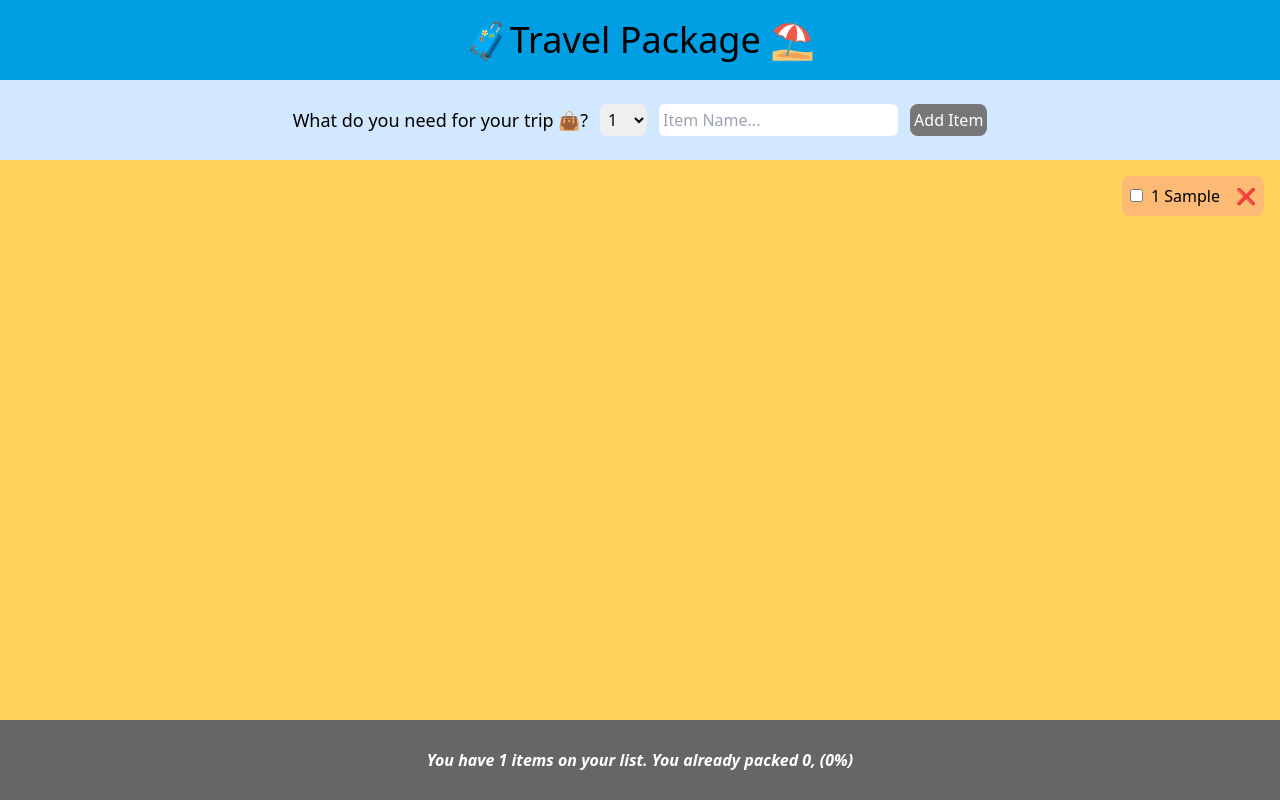
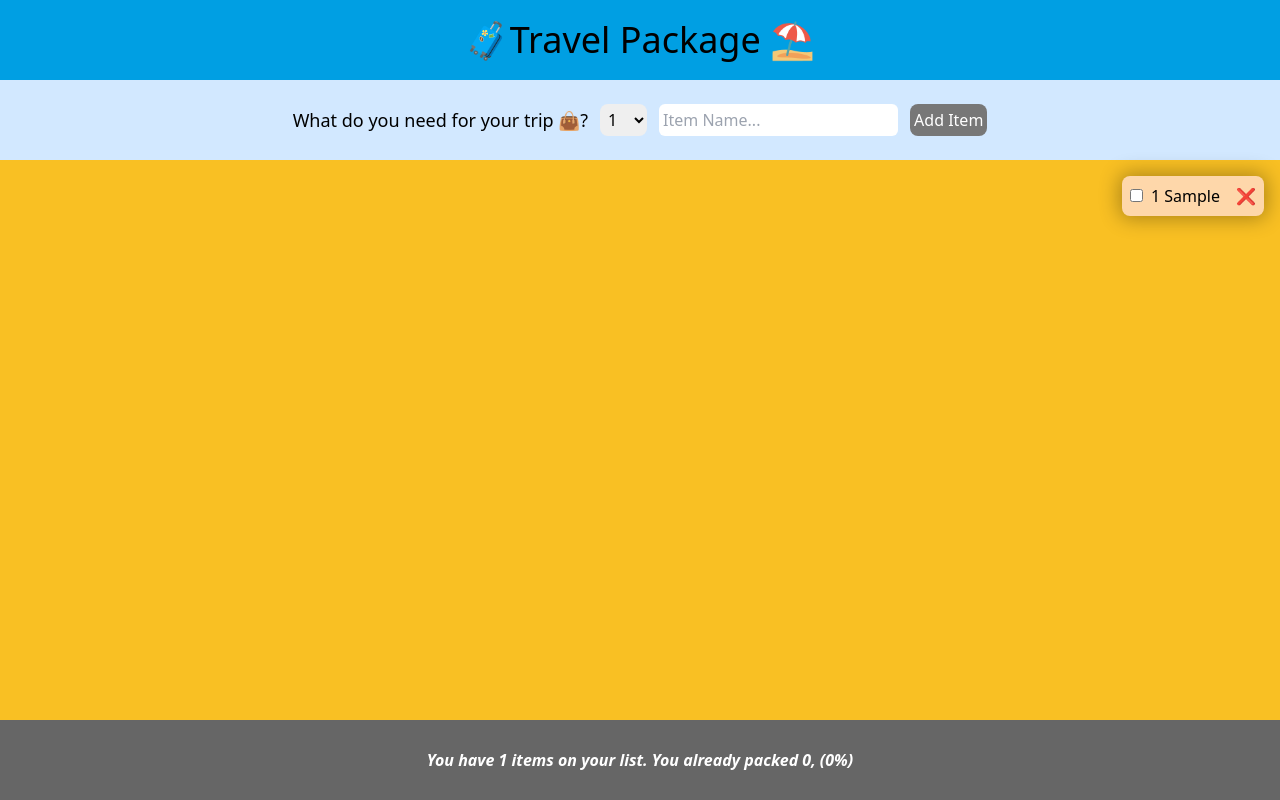
Before and after one commit to MetinKb/react-item-package, a React (Create React App) app: page / in a window 1280 px wide. Both pictures are taken after typing "Sample" into the empty fields and a click on the button "Add Item". Built offline with nearby package versions, Linux system fonts and the light colour scheme.

Commit message:
multidelete

```diff
--- a/src/Components/Items.js
+++ b/src/Components/Items.js
@@ -1,10 +1,11 @@
-function ItemPackage({ items, onDeleteItems, handleOnChangeItem }) {
+function ItemPackage({ items, onDeleteItems, handleOnChangeItem, multipleDelete }) {
 
     return (
-        <main className="bg-[#ffd35c] w-full h-[70%] p-4">
+        <main className="bg-[#f9c023] w-full h-[70%] p-4">
             {items.some(item => item.packed === true) ? (
-                <div className="f-center">
-                    <button className="p-2 rounded-lg bg-[#4db9e7] shadow-[0_0px_20px_3px_rgba(0,0,0,.3)] hover:brightness-90">Multiple Delete</button>
+                <div className="f-center mb-8 ">
+                    <button onClick={() => multipleDelete(items.filter(item => item.packed).map(item => item.id))}
+                        className="p-2 rounded-lg bg-[#777] text-white shadow-[0_0px_20px_3px_rgba(0,0,0,.5)] hover:brightness-90">Multiple Delete</button>
                 </div>
             ) : null}
             <ul className="flex flex-row items-start justify-end flex-wrap gap-7">
@@ -16,13 +17,19 @@ function ItemPackage({ items, onDeleteItems, handleOnChangeItem }) {
 
 function Item({ item, onDeleteItems, handleOnChangeItem }) {
     return (
-        <li className={`bg-orange-300 rounded-lg p-2 ${item.packed ? "brightness-75" : ""}`} >
-            <input type="checkbox" onChange={() => handleOnChangeItem(item.id)} value={item.packed} className="mr-2" />
-            < span style={item.packed ? { textDecoration: "line-through" } : {}} >
+        <li className={`bg-orange-200 rounded-lg p-2 shadow-[0_0px_20px_3px_rgba(0,0,0,.3)] ${item.packed ? "brightness-75" : ""}`}>
+            <input
+                type="checkbox"
+                checked={item.packed}
+                onChange={() => handleOnChangeItem(item.id)}
+                className="mr-2"
+            />
+            <span style={item.packed ? { textDecoration: "line-through" } : {}}>
                 {item.quantity} {item.description}
-            </span >
-            <button onClick={() => onDeleteItems(item.id)} className="ml-4 delete" >❌</button>
-        </ li >
+            </span>
+            <button onClick={() => onDeleteItems(item.id)} className="ml-4 delete">❌</button>
+        </li>
+
     )
 }
 
```
